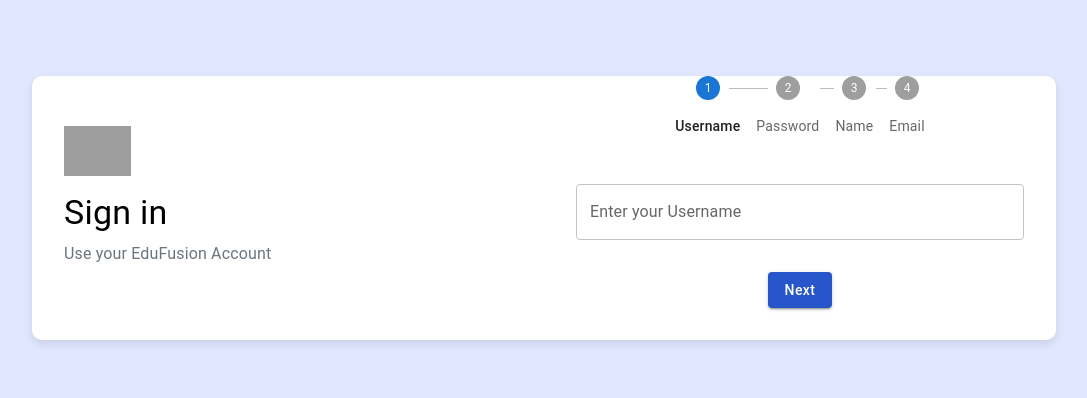
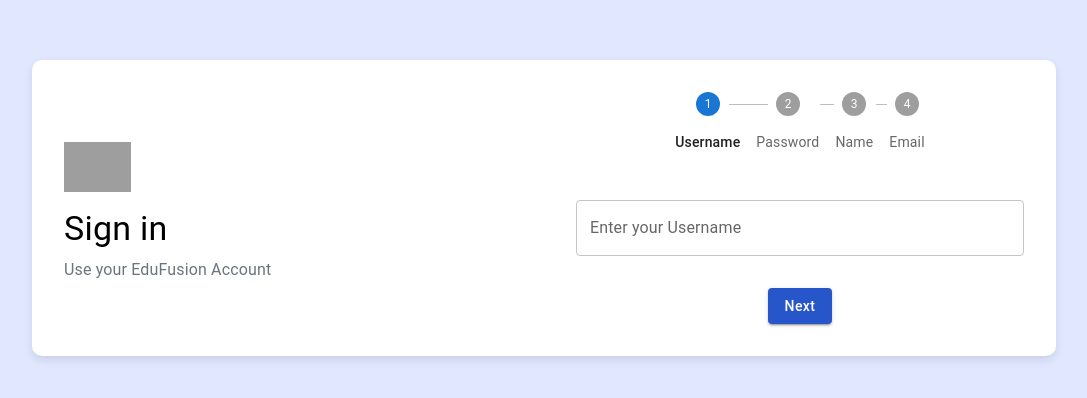
Before and after one commit to agamswaroop619/hack-cc, a Next.js app: page /signin in a window 1280 px wide. Shown: the part 192-590 px from the top of the page, without its empty margins (96-1183 px from the left). Built offline with nearby package versions, Linux system fonts and the light colour scheme; grey boxes are pictures that could not be loaded.

Commit message:
add: padding

```diff
--- a/src/app/signin/page.tsx
+++ b/src/app/signin/page.tsx
@@ -14,6 +14,7 @@ import axios from "axios";
 import { CSSTransition, TransitionGroup } from "react-transition-group";
 import toast, { Toaster } from "react-hot-toast";
 import "./SignIn.css"; // Import the CSS file for animations
+import { padding } from "@mui/system";
 
 const steps = ["Username", "Password", "Name", "Email"];
 
@@ -241,6 +242,7 @@ const styles = {
     justifyContent: "center",
   },
   box: {
+    paddingTop: "2rem",
     backgroundColor: "white",
     borderRadius: "10px",
     boxShadow: "0 4px 8px rgba(0, 0, 0, 0.1)",
```
